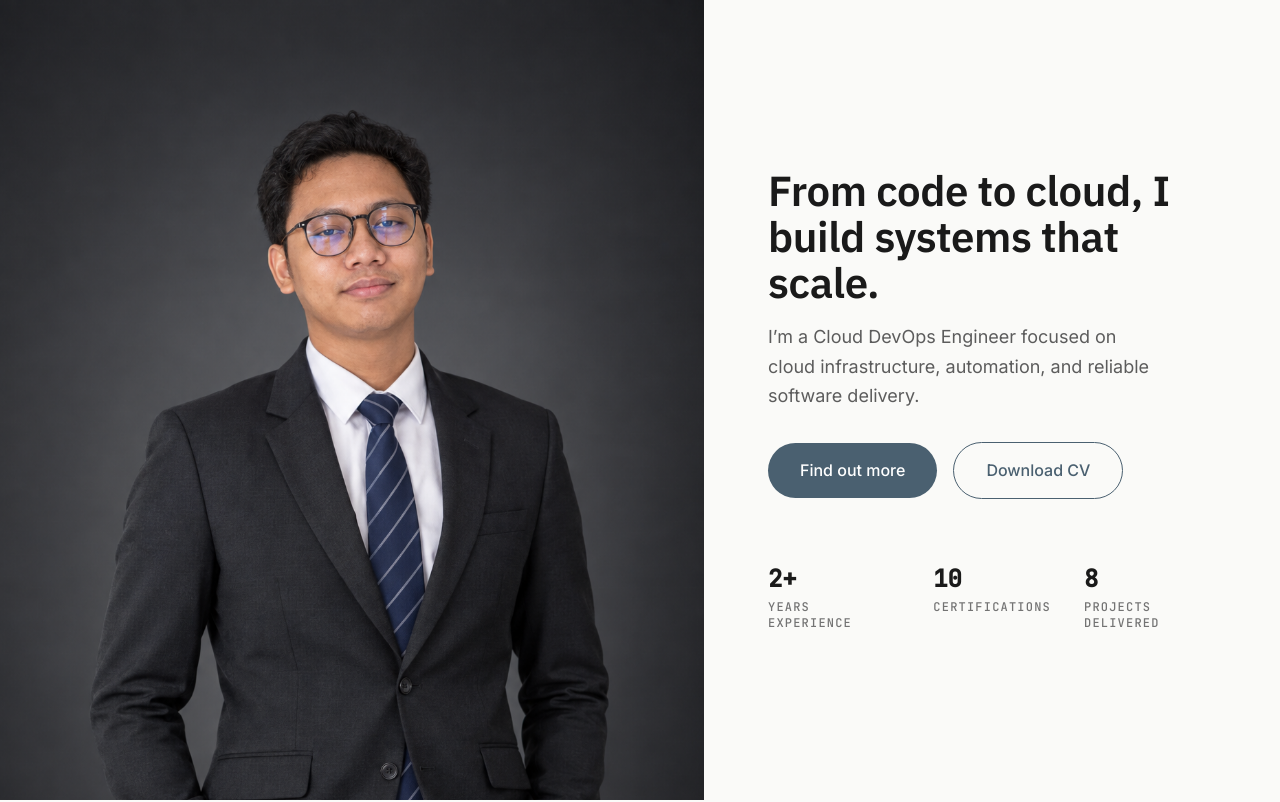
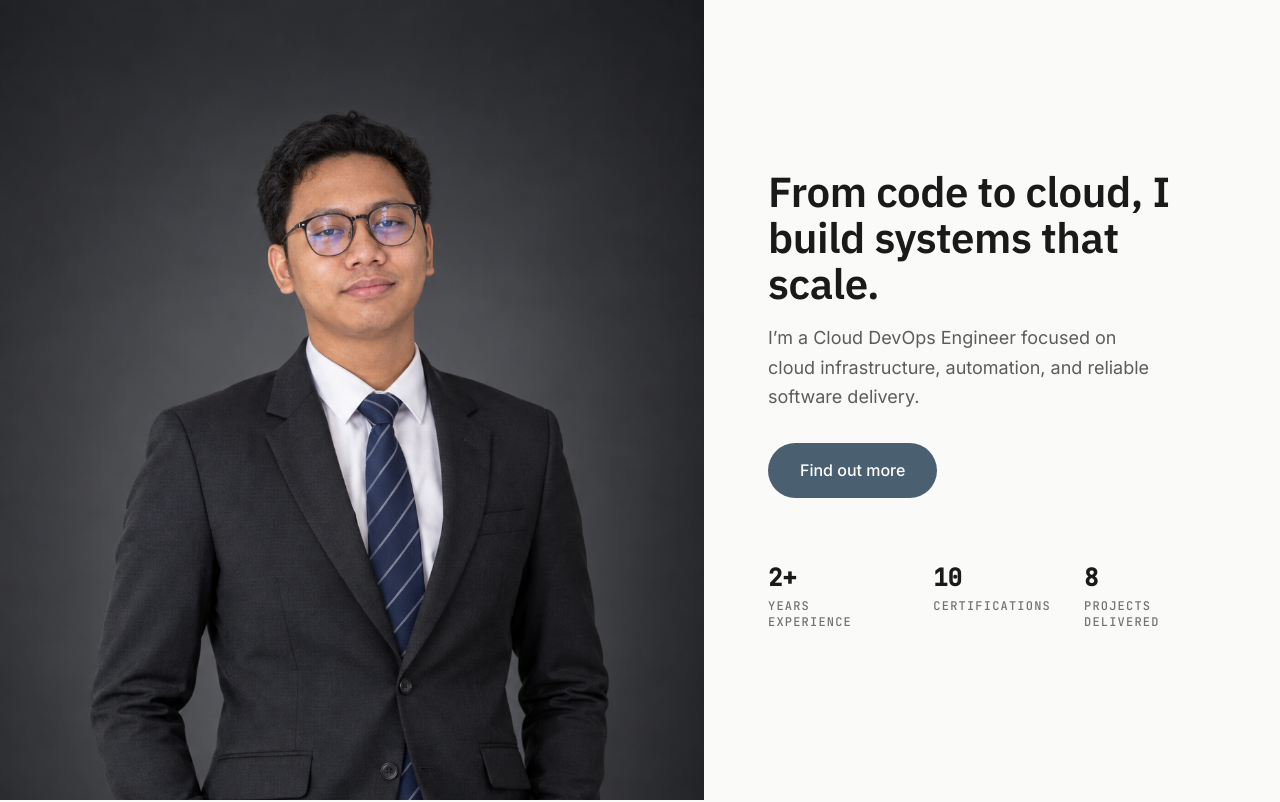
Before and after one commit to dananggadii/portfolio-website, a Next.js app: page / in a window 1280 px wide. Shown: the top 802 px of the page. Built offline with nearby package versions, Linux system fonts and the light colour scheme.

Commit message:
remove download cv button

```diff
--- a/components/HeroSection.tsx
+++ b/components/HeroSection.tsx
@@ -66,22 +66,13 @@ export default function HeroSection() {
           {description}
         </p>
 
-        <div className="reveal flex flex-col items-stretch gap-3 sm:flex-row sm:items-center sm:gap-4">
+        <div className="reveal">
           <button
             onClick={scrollToAbout}
             className="btn-pill w-full sm:w-auto px-8 py-3.5 text-body-lg font-semibold bg-[#4A6070] text-white hover:bg-[#3A5060] focus-visible:bg-[#3A5060] transition-colors duration-200"
           >
             Find out more
           </button>
-          {/* CV is served from public/assets/hero/cv/ — the "#" in the filename
-              must stay URL-encoded as %23 or the browser treats it as a fragment. */}
-          <a
-            href="/assets/hero/cv/danang-cv.pdf"
-            download
-            className="btn-pill w-full sm:w-auto px-8 py-3.5 text-body-lg font-semibold text-[#4A6070] border border-[#4A6070] hover:text-[#1A1A1A] hover:border-[#1A1A1A] focus-visible:text-[#1A1A1A] focus-visible:border-[#1A1A1A] transition-colors duration-200"
-          >
-            Download CV
-          </a>
         </div>
 
         {/* Stats — plain text row, no cards */}
```
